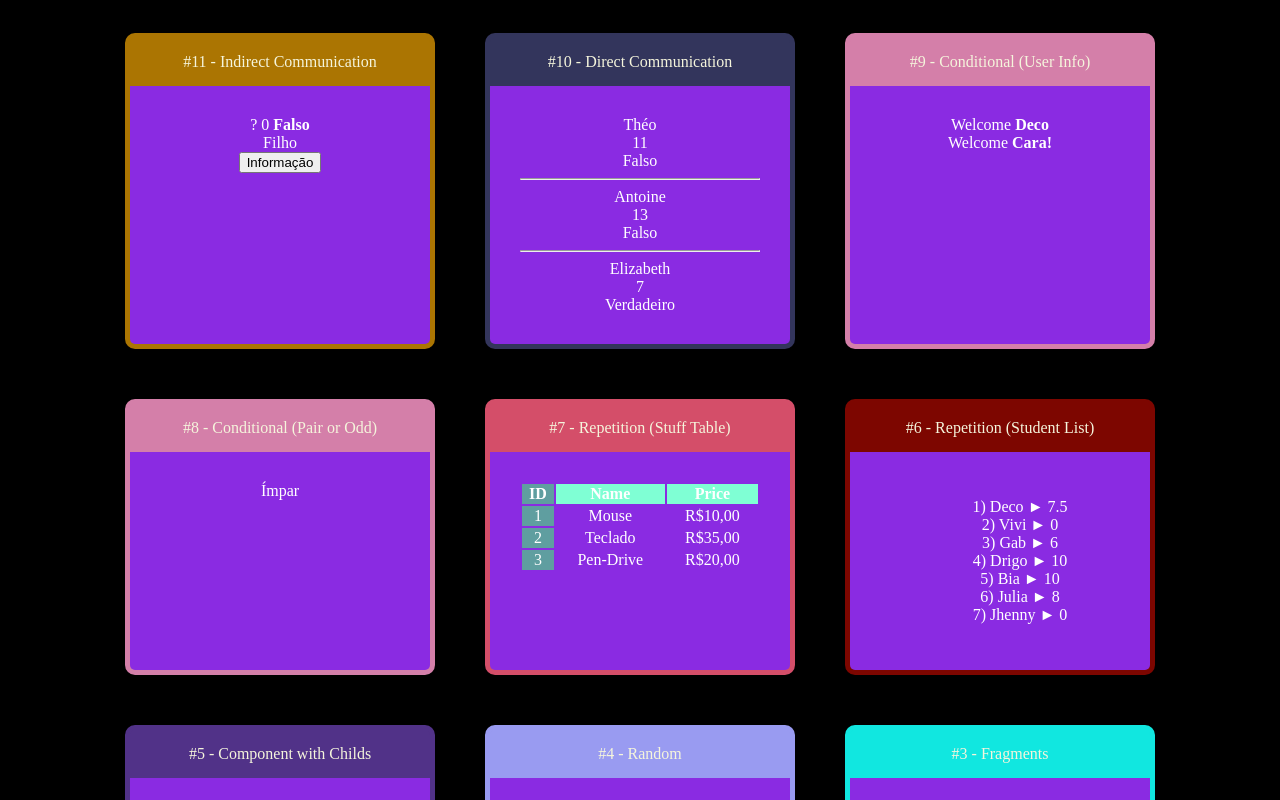
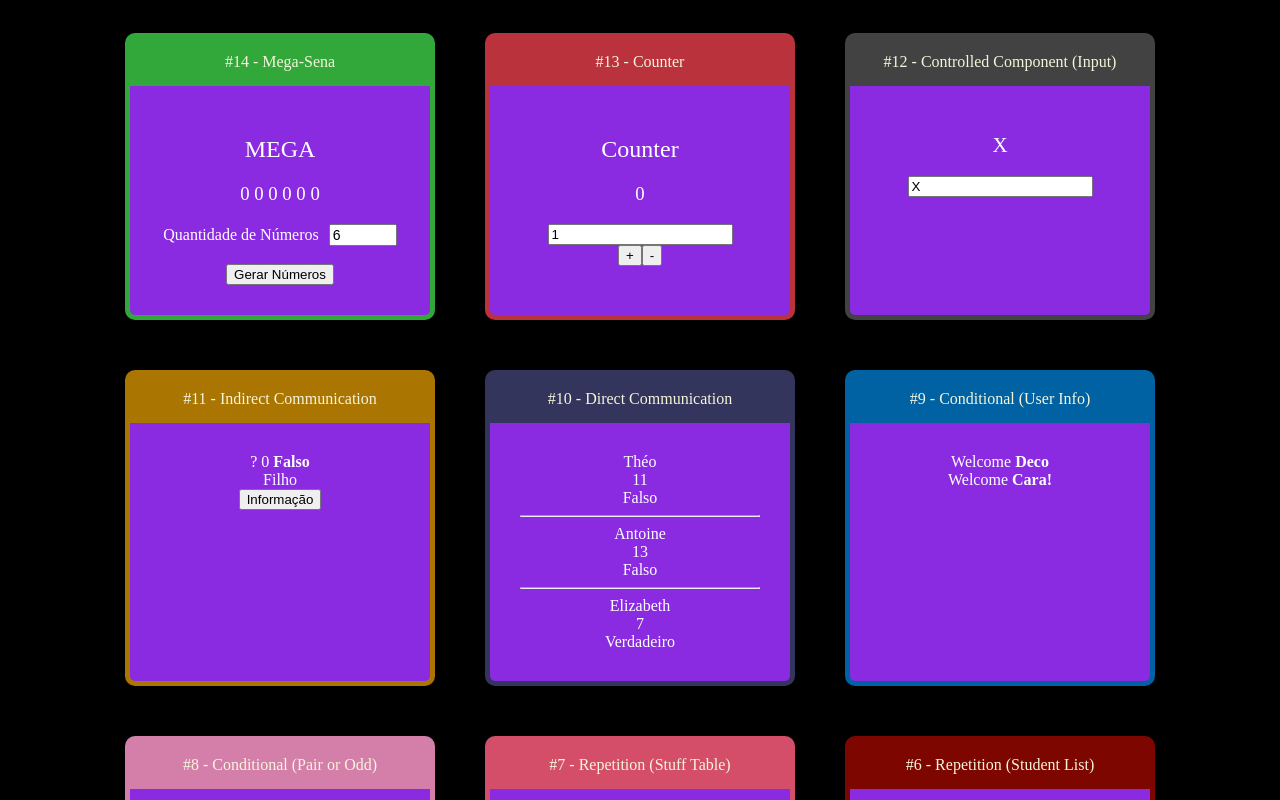
Before and after one commit to andytxr/fundamentos-react, a React (Create React App) app: page / in a window 1280 px wide. Shown: the top 800 px of the page. Built offline with nearby package versions, Linux system fonts and the light colour scheme.

Commit message:
Implementando geração de números aleatórios como a Mega-Sena

```diff
--- a/src/App.jsx
+++ b/src/App.jsx
@@ -4,15 +4,25 @@ import First from './components/basics/First';
 import Parameters from './components/basics/Parameters';
 import Fragments from './components/basics/Fragments';
 import Random from './components/basics/Random';
-import Card from './components/layout/Card';
 import Family from "./components/basics/Family";
 import FamilyMember from "./components/basics/FamilyMember";
+
+import Card from './components/layout/Card';
+
 import StudentList from "./components/repetition/StudentList";
 import StuffTable from "./components/repetition/StuffTable";
+
 import PairOrOdd from "./components/conditions/PairOrOdd";
 import UserInfo from "./components/conditions/UserInfo";
+
 import DirectParent from "./components/communications/DirectParent";
 import IndirectParent from "./components/communications/IndirectParent";
+
+import Input from "./components/forms/Input";
+
+import Counter from "./components/counter/Counter";
+
+import Mega from "./components/mega/Mega";
 
 import './App.css';
 
@@ -23,6 +33,18 @@ export default () => (
 
         <div className="cards">
 
+            <Card title=" #14 - Mega-Sena" color="#32a83a">
+                <Mega></Mega>
+            </Card>
+
+            <Card title=" #13 - Counter" color="#ba323b">
+                <Counter initNumber={0}></Counter>
+            </Card>
+
+            <Card title=" #12 - Controlled Component (Input)" color="#424242">
+                <Input></Input>
+            </Card>
+
             <Card title=" #11 - Indirect Communication" color="#ab7502">
                 <IndirectParent></IndirectParent>
             </Card>
@@ -31,7 +53,7 @@ export default () => (
                 <DirectParent></DirectParent>
             </Card>
 
-            <Card title=" #9 - Conditional (User Info)" color="#d47fa9">
+            <Card title=" #9 - Conditional (User Info)" color="#0062a3">
                 <UserInfo user={{
 
                     name: 'Deco'
--- /dev/null
+++ b/src/components/counter/Buttons.jsx
@@ -0,0 +1,14 @@
+import React from "react";
+
+export default function Buttons(props){
+
+    return(
+
+        <>
+            <button onClick={props.add}>+</button>
+            <button onClick={props.dec}>-</button>
+        </>
+
+    )
+
+}
--- /dev/null
+++ b/src/components/counter/Counter.jsx
@@ -0,0 +1,57 @@
+import React from "react";
+
+import Buttons from "./Buttons";
+import Display from "./Display";
+import Step from "./Step";
+
+export default class Counter extends React.Component{
+
+    state = {
+
+        num: this.props.initNumber || 0,
+        step: this.props.initStep || 1
+
+    }
+
+    add = () => {
+
+        this.setState({
+
+            num:this.state.num + this.state.step
+
+        })
+
+    }
+
+    dec = () => {
+
+        this.setState({
+
+            num:this.state.num - this.state.step
+
+        })
+
+    }
+
+    setStep = (e) => {
+
+        this.setState({
+            step: +e.target.value
+        })
+
+    }
+
+    render(){
+
+        return(
+
+            <div>
+                <h2>Counter</h2>
+                <Display num={this.state.num}></Display>
+                <Step step={this.state.step} newStep={this.setStep}></Step>
+                <Buttons add={this.add} dec={this.dec}></Buttons>
+            </div>
+
+        )
+    }
+}
--- /dev/null
+++ b/src/components/counter/Display.jsx
@@ -0,0 +1,11 @@
+import React from "react";
+
+export default function Display(props){
+
+    return (
+
+        <div><h3>{props.num}</h3></div>
+
+    )
+
+}
--- /dev/null
+++ b/src/components/counter/Step.jsx
@@ -0,0 +1,15 @@
+import React from "react";
+
+export default function Step(props){
+
+    return (
+
+        <div>
+            <label htmlFor="">
+            </label>
+            <input id="stepInput" type="number" value={props.step} onChange={props.newStep}></input>
+        </div>
+
+    )
+
+}
--- /dev/null
+++ b/src/components/forms/Input.css
@@ -0,0 +1,5 @@
+.input{
+
+    font-size: 14px;
+
+}
--- /dev/null
+++ b/src/components/forms/Input.jsx
@@ -0,0 +1,26 @@
+import React, { useState } from "react";
+
+import './Input.css'
+
+export default function Input (props){
+
+    const [value, setValue] = useState('X')
+
+    function whenChange(e){
+
+        setValue(e.target.value)
+
+    }
+
+    return(
+
+        <div className="input">
+            <h2>{value}</h2>
+            <div>
+                <input value={value} onChange={whenChange}/>
+            </div>
+        </div>
+
+    )
+
+}
--- /dev/null
+++ b/src/components/mega/Mega.css
@@ -0,0 +1,12 @@
+.Mega label{
+
+    margin-right: 10px;
+
+}
+
+.Mega input{
+
+    font-size: 14px;
+    width: 60px;
+
+}
--- /dev/null
+++ b/src/components/mega/Mega.jsx
@@ -0,0 +1,47 @@
+import React, {useState} from "react";
+
+import './Mega.css'
+
+export default function Mega(props){
+
+    function generateNumbers(qtd){
+
+        let numbers = Array(qtd).fill(0).reduce((nums)=>{
+
+            let newNum = doNotLetNumbersRepeat(1, 60, nums);
+            return [...nums, newNum];
+
+        }, []).sort((n1, n2)=> n1 - n2)
+
+        return numbers
+
+    }
+
+    function doNotLetNumbersRepeat(min, max, array){
+
+        let random = parseInt(Math.ceil(Math.random() * (max + 1 - min) + min));
+
+        return array.includes(random) ? doNotLetNumbersRepeat(min, max, array) : random
+
+    }
+
+    let [qtd, setQtd] = useState(props.qtd || 6)
+    let initNumbers = Array(qtd).fill(0)
+    let [numbers, setNumbers] = useState(initNumbers);
+
+    return (
+
+        <div className="Mega">
+            <h2>MEGA</h2>
+            <h3>{numbers.join(' ')}</h3>
+            <div>
+                <label>Quantidade de Números</label>
+                <input min="6" max="15" type="number" value={qtd} onChange={e=> setQtd(+e.target.value)}/>
+            </div>
+            <br></br>
+            <button onClick={e=>{setNumbers(generateNumbers(qtd))}}>Gerar Números</button>
+        </div>
+
+    )
+
+}
```
